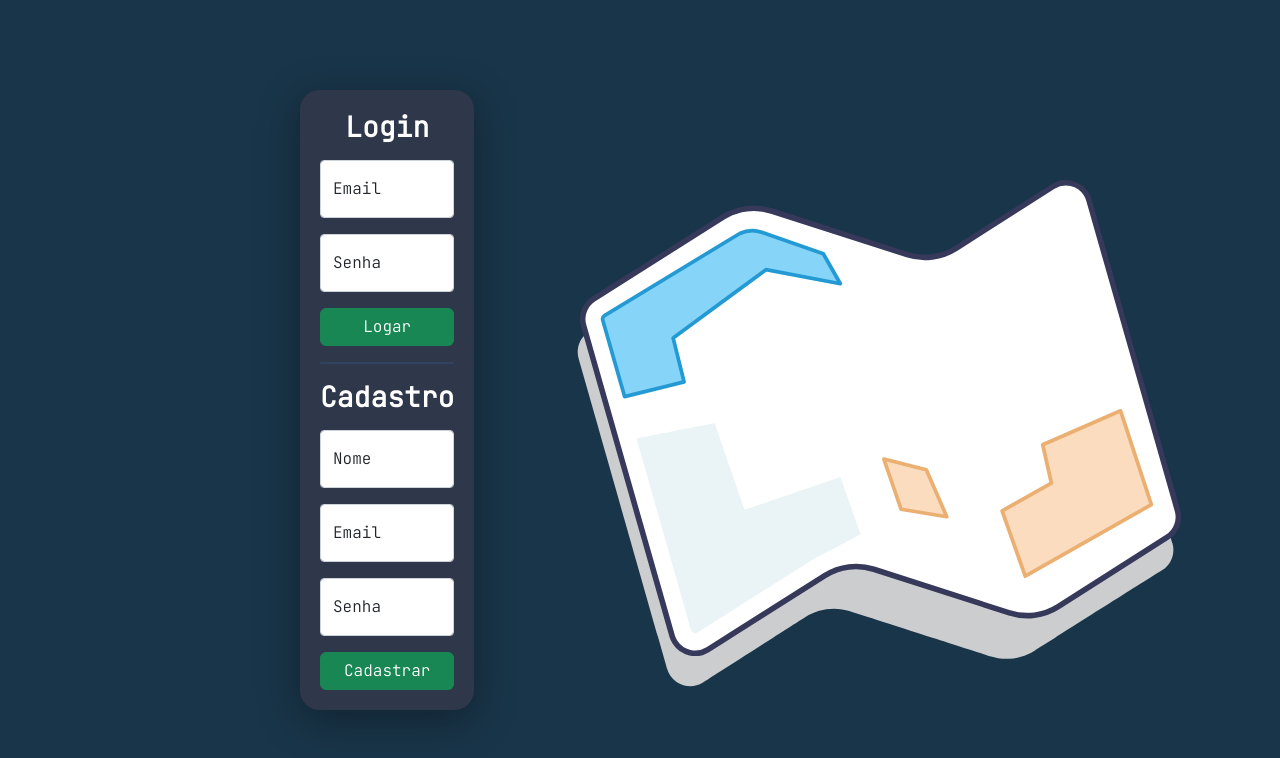
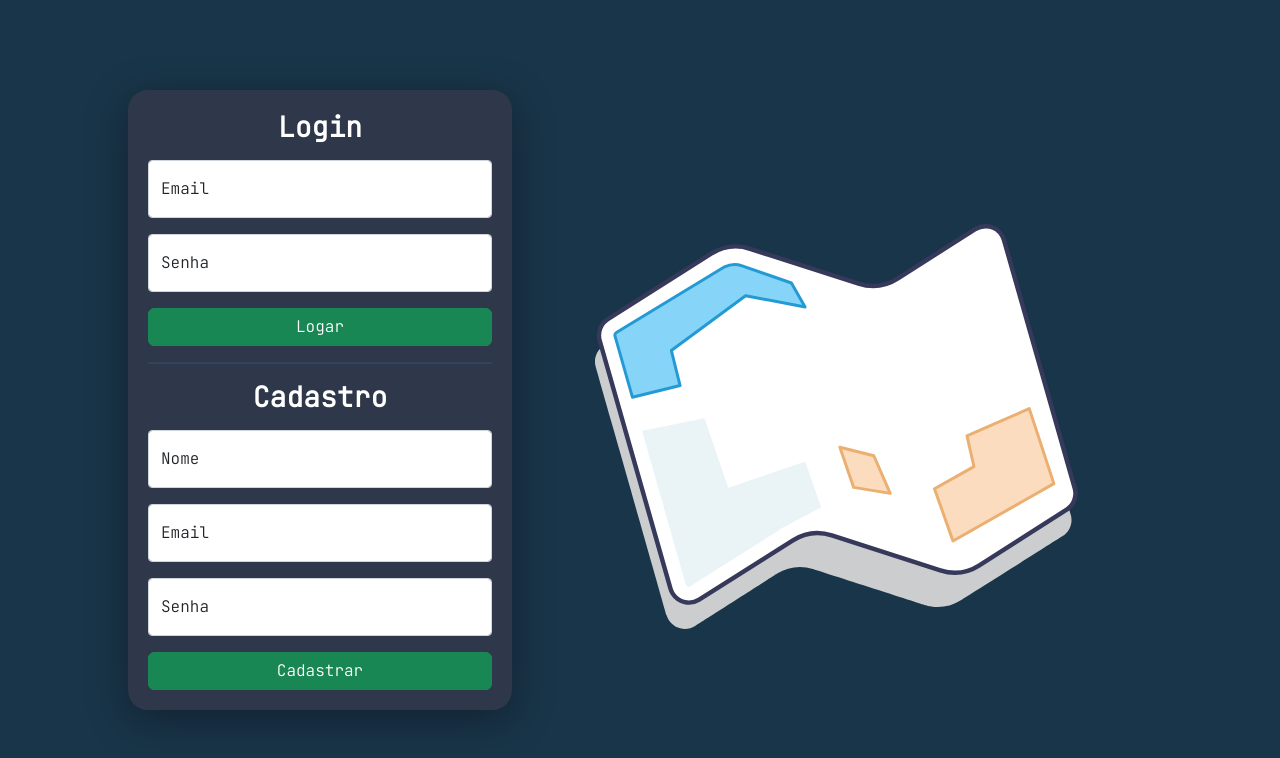
Before and after one commit to BrenoZaffa/servidor-cliente, a SvelteKit app in the folder frontend/: page /logar in a window 1280 px wide. Shown: the top 758 px of the page. Built offline with nearby package versions, Linux system fonts and the light colour scheme; no server answers.

Commit message:
fix responsivity

```diff
--- a/frontend/src/routes/logar/+page.svelte
+++ b/frontend/src/routes/logar/+page.svelte
@@ -206,7 +206,7 @@
         </div>
     </div>
     <div class="map">
-        <lottie-player src="/area-map.json"  background="transparent" speed="1"  style="width: 800px; height: 800px;" loop autoplay></lottie-player>
+        <lottie-player src="/area-map.json"  background="transparent" speed="1"  style="width: 90vw; height: 90vh;" loop autoplay></lottie-player>
     </div>
 </div>
 
@@ -228,16 +228,23 @@
     }
     .box {
         padding: 20px;
-        width: 600px;
+        width: 90vw;
         background: #2f384a;
         border-radius: 20px;
         box-shadow: 0 10px 40px #00000056;
-        margin-left: 300px;
+        margin-left: 10vw;
     }
     .map{
-        width: 800px;
-        height: 800px;
-        margin-right: 500px;
+        width: 50vw;
+        height: 100vh;
+        margin-right: 10vw;
+        display: flex;
+        align-items: center;
+    }
+    @media only screen and (max-width: 600px) {
+        .map{
+            display: none;
+        }
     }
     h3{
         text-align: center;
```
